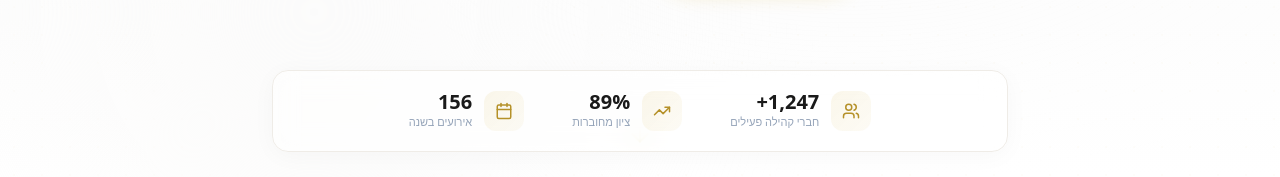
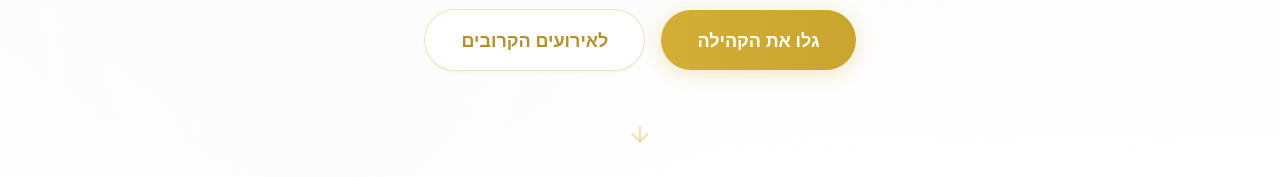
Before and after one commit to menditoledano/light-up, a Next.js app: page / in a window 1280 px wide. Shown: the part 623-800 px from the top of the page. Built offline with nearby package versions, Linux system fonts and the light colour scheme; no server answers; the database is empty.

Commit message:
Remove hero stats bar

```diff
--- a/components/landing/hero-section.tsx
+++ b/components/landing/hero-section.tsx
@@ -1,7 +1,7 @@
 'use client';
 
 import { motion } from 'framer-motion';
-import { ArrowDown, Users, Calendar, TrendingUp } from 'lucide-react';
+import { ArrowDown } from 'lucide-react';
 
 function scrollToSection(id: string) {
   const element = document.getElementById(id);
@@ -9,12 +9,6 @@ function scrollToSection(id: string) {
     element.scrollIntoView({ behavior: 'smooth' });
   }
 }
-
-const stats = [
-  { icon: Users, value: '1,247+', label: 'חברי קהילה פעילים' },
-  { icon: TrendingUp, value: '89%', label: 'ציון מחוברות' },
-  { icon: Calendar, value: '156', label: 'אירועים בשנה' },
-];
 
 export default function HeroSection() {
   return (
@@ -129,38 +123,6 @@ export default function HeroSection() {
       </motion.div>
 
       <motion.div
-        initial={{ opacity: 0, y: 30 }}
-        animate={{ opacity: 1, y: 0 }}
-        transition={{ delay: 1.2, duration: 0.7 }}
-        className="relative z-10 mt-16 md:mt-20 w-full max-w-3xl mx-auto px-4"
-      >
-        <div className="bg-white/60 backdrop-blur-md border border-[#D4AF37]/12 rounded-2xl px-6 md:px-8 py-5 shadow-[0_4px_24px_rgba(0,0,0,0.03)]">
-          <div className="flex flex-col sm:flex-row items-center justify-center gap-6 sm:gap-12">
-            {stats.map((stat, i) => {
-              const Icon = stat.icon;
-              return (
-                <motion.div
-                  key={stat.label}
-                  initial={{ opacity: 0, scale: 0.9 }}
-                  animate={{ opacity: 1, scale: 1 }}
-                  transition={{ delay: 1.4 + i * 0.1 }}
-                  className="flex items-center gap-3"
-                >
-                  <div className="w-10 h-10 rounded-xl bg-gradient-to-br from-[#D4AF37]/10 to-[#D4AF37]/5 flex items-center justify-center">
-                    <Icon size={18} className="text-[#B59129]" />
-                  </div>
-                  <div className="text-right">
-                    <p className="text-xl font-bold text-[#1A1A1A] font-sans leading-none">{stat.value}</p>
-                    <p className="text-[11px] text-slate-400 font-medium font-sans mt-0.5">{stat.label}</p>
-                  </div>
-                </motion.div>
-              );
-            })}
-          </div>
-        </div>
-      </motion.div>
-
-      <motion.div
         initial={{ opacity: 0 }}
         animate={{ opacity: 1 }}
         transition={{ delay: 1.8, duration: 0.5 }}
```
